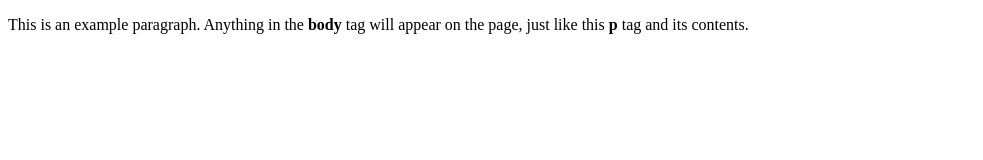
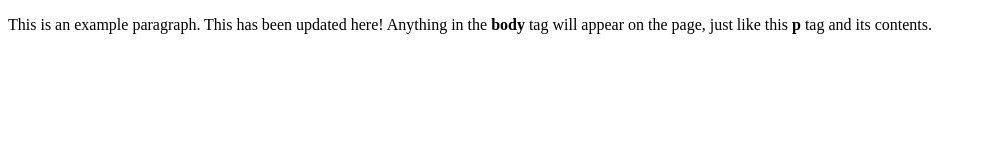
Before and after one commit to kgin448/hello-ping, a plain HTML site: page index.html in a window 1280 px wide. Shown: the whole page, without its empty margins (0-983 px from the left). Drawn offline with Linux system fonts and the light colour scheme.

Commit message:
Update index.html
changed paragraph content

```diff
--- a/index.html
+++ b/index.html
@@ -4,6 +4,6 @@
     <title>This is the title of the webpage!</title>
   </head>
   <body>
-    <p>This is an example paragraph. Anything in the <strong>body</strong> tag will appear on the page, just like this <strong>p</strong> tag and its contents.</p>
+    <p>This is an example paragraph. This has been updated here! Anything in the <strong>body</strong> tag will appear on the page, just like this <strong>p</strong> tag and its contents.</p>
   </body>
 </html>
```
